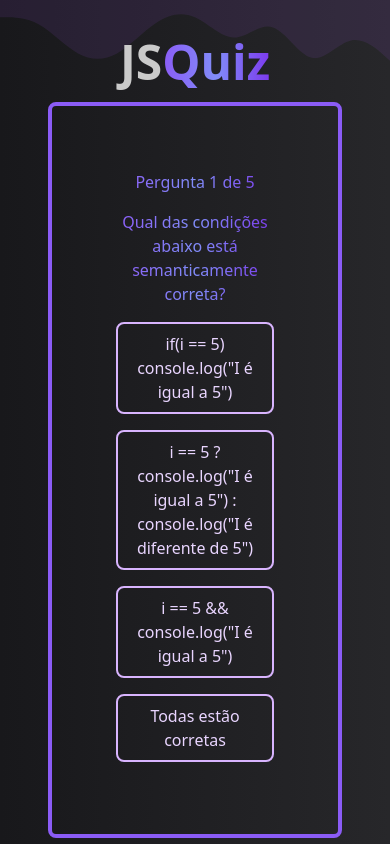
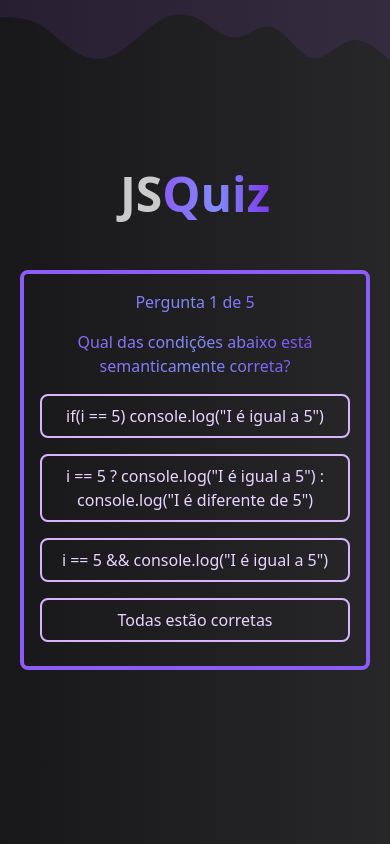
Before and after one commit to SilasRodrigues19/DevQuiz, a React (Vite) app: page / in a window 390 px wide. Both pictures are taken after a click on the button "INICIAR". Built offline with nearby package versions, Linux system fonts and the light colour scheme.

Commit message:
fix: overflow content on mobile

```diff
--- a/src/App.jsx
+++ b/src/App.jsx
@@ -14,7 +14,7 @@ const App = () => {
   }, []);
 
   return (
-    <main className='relative bg-gradient-to-r from-zinc-900 to-zinc-800	text-center pt-4 flex flex-col items-center justify-center h-screen'>
+    <main className='relative bg-gradient-to-r from-zinc-900 to-zinc-800 text-center pt-4 flex flex-col items-center justify-center h-full min-h-screen'>
       <Wave />
       <h1 className='z-10	text-5xl font-bold my-4'>
         JS
--- a/src/components/Question.jsx
+++ b/src/components/Question.jsx
@@ -15,7 +15,7 @@ export const Question = () => {
   };
 
   return (
-    <section className='z-10 mx-12 border-4 border-violet-500 max-w-screen-lg p-16 rounded-lg'>
+    <section className='z-10 my-9 mx-5 border-4 border-violet-500 max-w-screen-lg p-4 rounded-lg'>
       <p className='sm:text-2xl lg:text-lg bg-clip-text text-transparent bg-gradient-to-r from-violet-500 via-indigo-400 to-violet-600'>
         Pergunta {current + 1} de {questions.length}
       </p>
```
